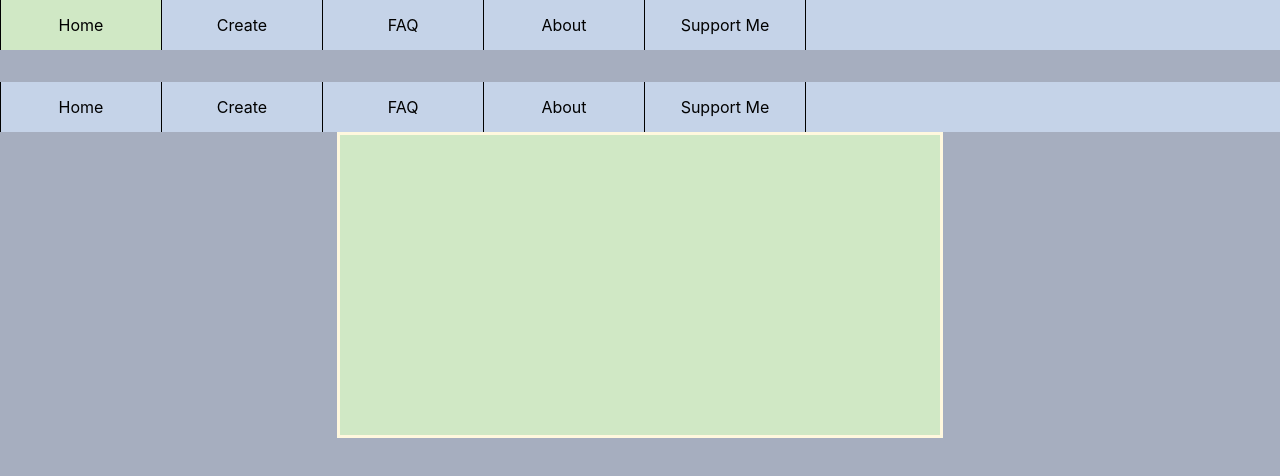
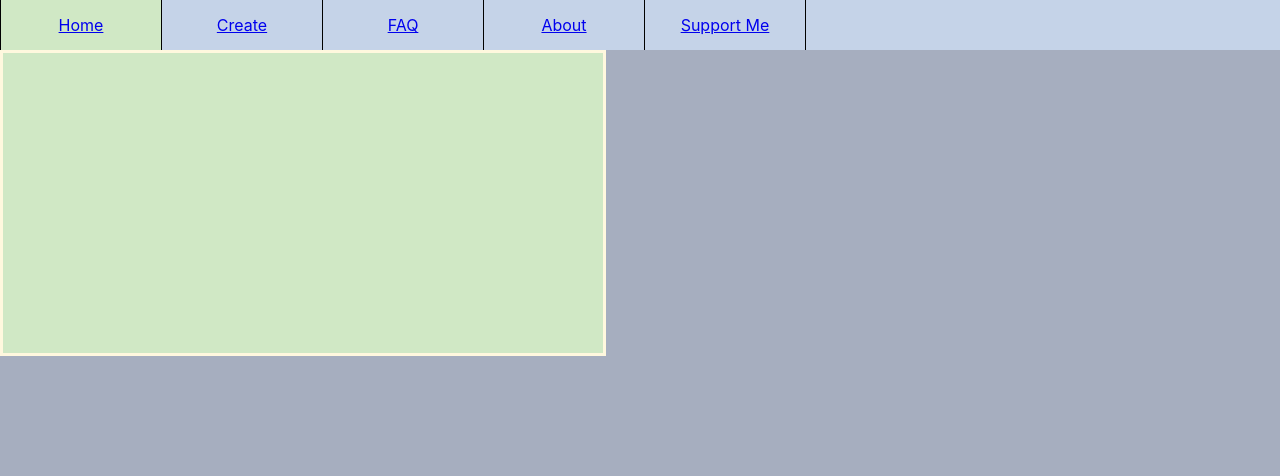
Before and after one commit to taventran/scrapbook, a React (Create React App) app in the folder frontend/: page /create in a window 1280 px wide. Shown: the top 476 px of the page. Built offline with nearby package versions, Linux system fonts and the light colour scheme.

Commit message:
Added react router

```diff
--- a/frontend/src/App.js
+++ b/frontend/src/App.js
@@ -1,12 +1,23 @@
 import "./App.css";
 import Navbar from "./components/navbar/navbar";
 import HomeScreen from "./components/homescreen/homescreen";
+import About from "./components/about/about";
+import Editor from "./components/editor/editor";
+import { BrowserRouter as Router, Routes, Route, Link } from "react-router-dom";
+
 function App() {
   return (
-    <div className="App">
-      <Navbar />
-      <HomeScreen />
-    </div>
+    <Router>
+      <div>
+        {/* A <Switch> looks through its children <Route>s and
+                renders the first one that matches the current URL. */}
+        <Routes>
+          <Route path="/about" element={<About />} />
+          <Route path="/" element={<HomeScreen />} />
+          <Route path="/create" element={<Editor />} />
+        </Routes>
+      </div>
+    </Router>
   );
 }
 
--- a/frontend/src/components/about/about.js
+++ b/frontend/src/components/about/about.js
@@ -1,5 +1,12 @@
+import Navbar from "../navbar/navbar";
+
 function about() {
-  return <div className="about">Testing</div>;
+  return (
+    <div className="about">
+      <Navbar />
+      Testing
+    </div>
+  );
 }
 
 export default about;
--- /dev/null
+++ b/frontend/src/components/editor/editor.css
@@ -0,0 +1,14 @@
+.editor {
+    display: flex;
+    flex-direction: column;
+    justify-content: center;
+    align-items: center;
+    text-align: center;
+}
+
+.book {
+    width: 600px;
+    height: 300px;
+    border: 3px solid #fff8de;
+    background-color: #d0e8c5;
+}
--- a/frontend/src/components/editor/editor.js
+++ b/frontend/src/components/editor/editor.js
@@ -1,5 +1,12 @@
+import Navbar from "../navbar/navbar";
+
 function Editor() {
-  return <div className="editor"></div>;
+  return (
+    <div className="editor">
+      <Navbar />
+      <div className="book"></div>
+    </div>
+  );
 }
 
 export default Editor;
--- a/frontend/src/components/homescreen/homescreen.js
+++ b/frontend/src/components/homescreen/homescreen.js
@@ -5,7 +5,6 @@ function HomeScreen() {
   return (
     <div className="homescreen">
       <Navbar />
-      <div className="book"></div>
     </div>
   );
 }
--- a/frontend/src/components/navbar/navbar.js
+++ b/frontend/src/components/navbar/navbar.js
@@ -1,14 +1,21 @@
 import "./navbar.css";
+import { Link } from "react-router-dom";
 
 function Navbar() {
   return (
     <div className="nav">
-      <div className="item">Home</div>
-      <div className="item">Create</div>
-      <div className="item">FAQ</div>
-      <div className="item">About</div>
-      <div className="item">Support Me</div>
-      <div className="item"> </div>
+      <Link className="item" to="/">
+        Home
+      </Link>
+      <Link className="item" to="/create">
+        Create
+      </Link>
+      <Link className="item">FAQ</Link>
+      <Link className="item" to="/about">
+        About
+      </Link>
+      <Link className="item">Support Me</Link>
+      <Link className="item"> </Link>
     </div>
   );
 }
```
